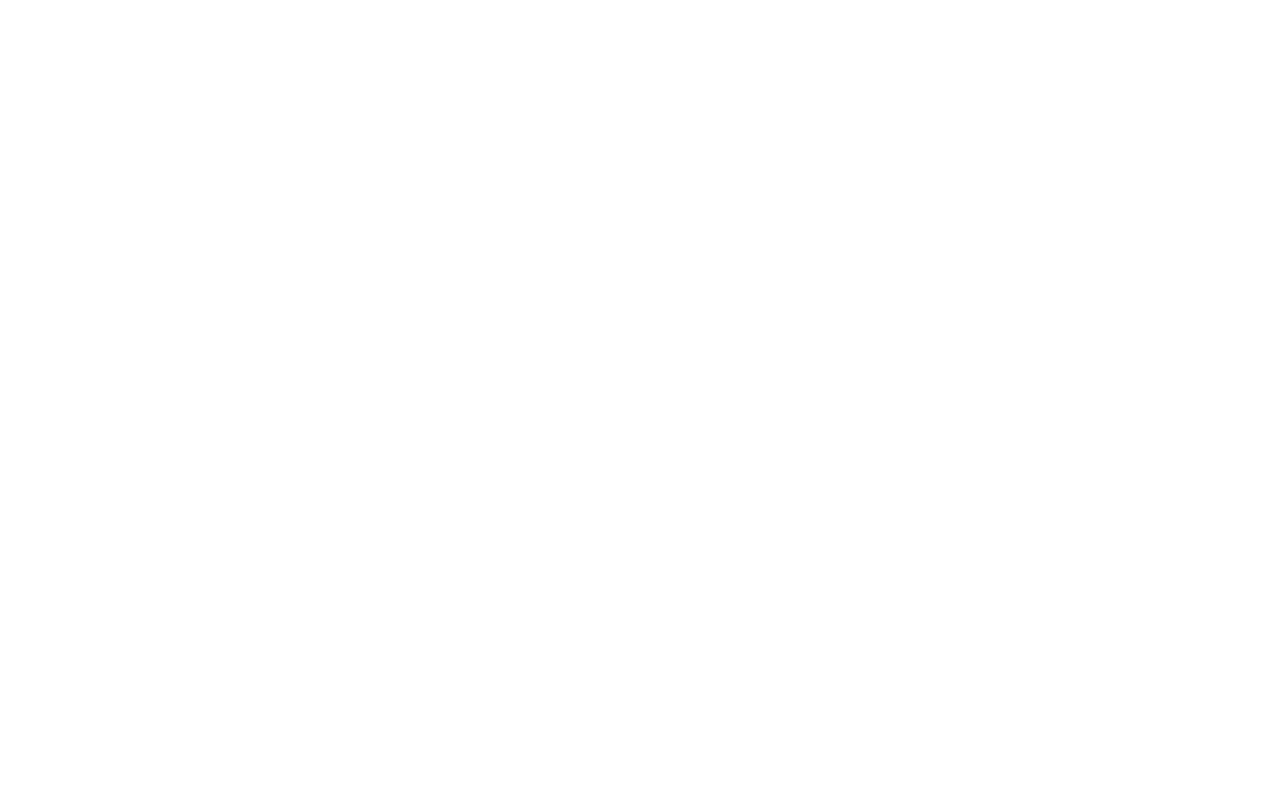
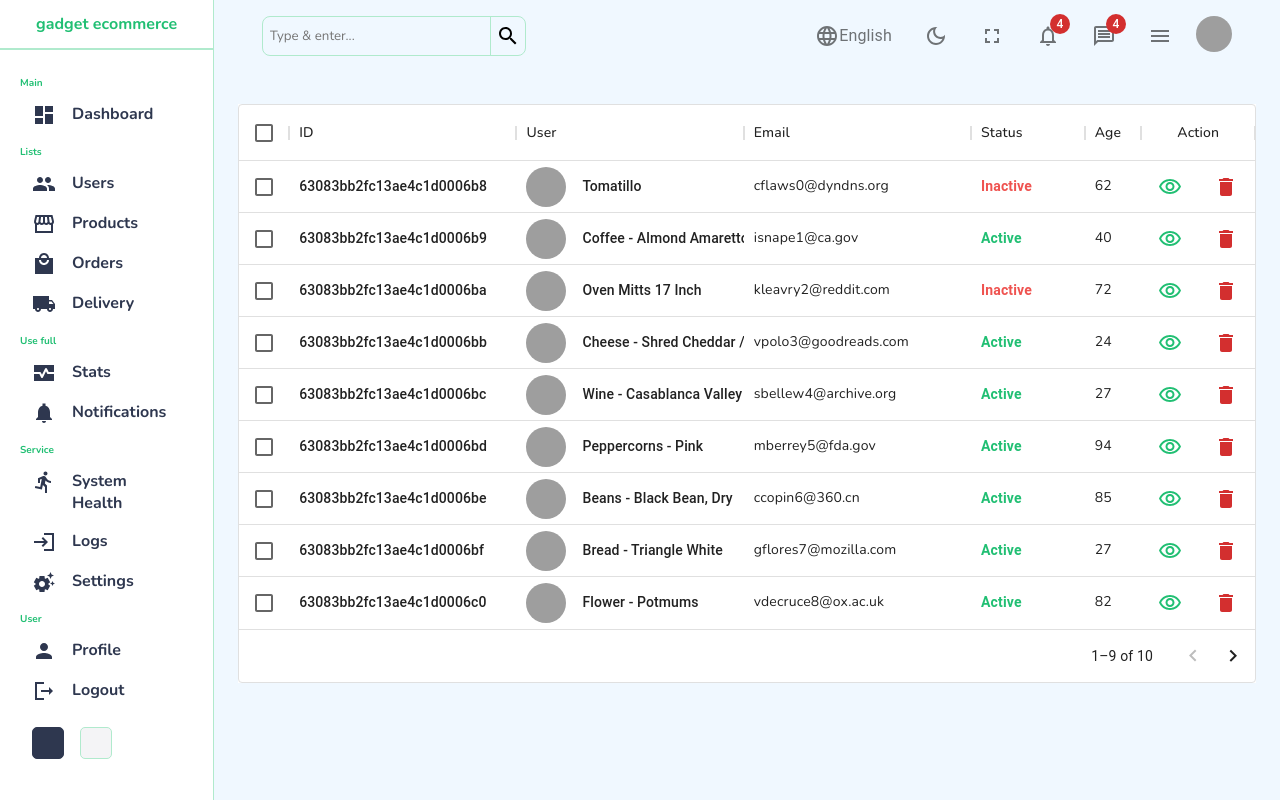
Before and after one commit to FreemanJournal/material-dashboard, a React (Create React App) app: page /orders in a window 1280 px wide. Before the commit this address had no page. Built offline with nearby package versions, Linux system fonts and the light colour scheme; grey boxes are pictures that could not be loaded.

Commit message:
Configure data table properly

```diff
--- a/package.json
+++ b/package.json
@@ -7,6 +7,7 @@
     "@emotion/styled": "^11.10.0",
     "@mui/icons-material": "^5.8.4",
     "@mui/material": "^5.10.1",
+    "@mui/x-data-grid": "^5.16.0",
     "@testing-library/jest-dom": "^5.16.5",
     "@testing-library/react": "^13.3.0",
     "@testing-library/user-event": "^13.5.0",
--- a/src/App.tsx
+++ b/src/App.tsx
@@ -15,8 +15,7 @@
       dark: "#2E374F",
       contrastText: "#F4F4F6",
       light_dark: "#758283",
-      bg_shadow:"rgba(0, 0, 0, 0.16) 0px 1px 4px",
-      // bg_shadow:"rgba(0, 0, 0, 0.16) 0px 1px 4px"
+      bg:"#f0f8ff"
     },
   },
 });
@@ -39,6 +38,11 @@
               <Route path=":productID" element={<Single />} />
               <Route path="new" element={<New />} />
             </Route>
+            <Route path="orders">
+              <Route index element={<List />} />
+              <Route path=":orderID" element={<Single />} />
+              <Route path="new" element={<New />} />
+            </Route>
           </Route>
         </Routes>
       </BrowserRouter>
--- a/src/Assets/_variables.scss
+++ b/src/Assets/_variables.scss
@@ -3,6 +3,6 @@
 $dark: #2E374F;
 $light_dark: #758283;
 $contrastText: #F4F4F6;
-$bg:aliceblue;
+$bg:#f0f8ff;
 
 $bg_shadow:rgba(0, 0, 0, 0.16) 0px 1px 4px;
--- /dev/null
+++ b/src/components/datatable/DataTable.tsx
@@ -0,0 +1,81 @@
+import { Delete, Edit, PanoramaFishEye, VisibilityOutlined } from "@mui/icons-material";
+import { Box, IconButton, Stack } from "@mui/material";
+import { DataGrid, GridColDef, GridRenderCellParams } from "@mui/x-data-grid";
+import { userColumns, userRows } from "./datatablesource";
+
+export default function DataTable() {
+  function deleteHandler(id: string) {
+    console.log("deleteID", id);
+  }
+  function viewHandler(id: string) {
+    console.log("ViewID", id);
+  }
+  const actionColumn: GridColDef[] = [
+    {
+      field: "action",
+      headerName: "Action",
+      flex: 1,
+      hideSortIcons: true,
+      disableColumnMenu: true,
+      headerAlign: "center",
+      align: "center",
+
+      renderCell: (params: GridRenderCellParams) => {
+        return (
+          <Stack direction={"row"} gap={2} className="cellAction">
+            <IconButton
+              aria-label="View the item"
+              title="View"
+              sx={{
+                color: "custom.main",
+                "&.MuiButton-root:hover": {
+                  color: "custom.light",
+                },
+              }}
+              onClick={() => viewHandler(params.row.id)}
+            >
+              <VisibilityOutlined />
+            </IconButton>
+            <IconButton
+                aria-label="delete the item"
+                title="Delete"
+              sx={{
+                color: "error.main",
+                "&.MuiButton-root:hover": {
+                  color: "error.light",
+                },
+              }}
+              onClick={() => deleteHandler(params.row.id)}
+            >
+              <Delete />
+            </IconButton>
+          </Stack>
+        );
+      },
+    },
+  ];
+  //   const [userRows, setUserRows] = useState([]);
+  //   useEffect(() => {
+  //     axios("/data/users.json").then(({ data }) => setUserRows(data));
+  //   }, []);
+  //   console.log('userRows',userRows)
+  return (
+    <Box style={{ width: "100%" }} sx={{ background: "white" }}>
+      <DataGrid
+        rows={userRows}
+        columns={userColumns.concat(actionColumn)}
+        pageSize={9}
+        rowsPerPageOptions={[9]}
+        checkboxSelection
+        autoHeight
+        editMode="row"
+        sx={{
+          "& .MuiDataGrid-columnHeader:focus,& .MuiDataGrid-cell:focus": {
+            // border:0,
+            outline: 0,
+          },
+        }}
+      />
+    </Box>
+  );
+}
--- /dev/null
+++ b/src/components/datatable/datatablesource.tsx
@@ -0,0 +1,141 @@
+import { CheckCircle, Error } from "@mui/icons-material";
+import { Avatar, Button, Stack, Typography } from "@mui/material";
+import { GridColDef, GridRenderCellParams } from "@mui/x-data-grid";
+
+export const userColumns: GridColDef[] = [
+  {
+    field: "id",
+    headerName: "ID",
+    flex: 2,
+    renderCell: (params: GridRenderCellParams) => {
+      return <Typography variant="subtitle2">{params.row.id}</Typography>;
+    },
+  },
+  {
+    field: "username",
+    headerName: "User",
+    flex: 2,
+    renderCell: (params: GridRenderCellParams) => {
+      return (
+        <Stack
+          direction={"row"}
+          gap={2}
+          alignItems="center"
+          className="cellWithImg"
+        >
+          <Avatar
+            src="https://source.unsplash.com/random"
+            className="cellImg"
+            alt=""
+          />
+          <Typography variant="subtitle2">{params.row.username}</Typography>
+        </Stack>
+      );
+    },
+  },
+  { field: "email", headerName: "Email", flex: 2 },
+  {
+    field: "status",
+    headerName: "Status",
+    flex: 1,
+    renderCell: (params: GridRenderCellParams) => {
+      return (
+        <Typography
+          variant="body2"
+          sx={{
+            fontWeight: "bold",
+            color: `${
+              params.row.status === "Active" ? "custom.main" : "error.light"
+            }`,
+          }}
+        >
+          {params.row.status}
+        </Typography>
+      );
+    },
+  },
+  { field: "age", headerName: "Age", flex: 0.5 },
+];
+
+export const userRows = [
+  {
+    id: "63083bb2fc13ae4c1d0006b8",
+    username: "Tomatillo",
+    img: "http://dummyimage.com/250x100.png/cc0000/ffffff",
+    email: "cflaws0@dyndns.org",
+    status: "Inactive",
+    age: 62,
+  },
+  {
+    id: "63083bb2fc13ae4c1d0006b9",
+    username: "Coffee - Almond Amaretto",
+    img: "http://dummyimage.com/187x100.png/dddddd/000000",
+    email: "isnape1@ca.gov",
+    status: "Active",
+    age: 40,
+  },
+  {
+    id: "63083bb2fc13ae4c1d0006ba",
+    username: "Oven Mitts 17 Inch",
+    img: "http://dummyimage.com/236x100.png/5fa2dd/ffffff",
+    email: "kleavry2@reddit.com",
+    status: "Inactive",
+    age: 72,
+  },
+  {
+    id: "63083bb2fc13ae4c1d0006bb",
+    username: "Cheese - Shred Cheddar / Mozza",
+    img: "http://dummyimage.com/108x100.png/ff4444/ffffff",
+    email: "vpolo3@goodreads.com",
+    status: "Active",
+    age: 24,
+  },
+  {
+    id: "63083bb2fc13ae4c1d0006bc",
+    username: "Wine - Casablanca Valley",
+    img: "http://dummyimage.com/154x100.png/dddddd/000000",
+    email: "sbellew4@archive.org",
+    status: "Active",
+    age: 27,
+  },
+  {
+    id: "63083bb2fc13ae4c1d0006bd",
+    username: "Peppercorns - Pink",
+    img: "http://dummyimage.com/190x100.png/cc0000/ffffff",
+    email: "mberrey5@fda.gov",
+    status: "Active",
+    age: 94,
+  },
+  {
+    id: "63083bb2fc13ae4c1d0006be",
+    username: "Beans - Black Bean, Dry",
+    img: "http://dummyimage.com/193x100.png/5fa2dd/ffffff",
+    email: "ccopin6@360.cn",
+    status: "Active",
+    age: 85,
+  },
+  {
+    id: "63083bb2fc13ae4c1d0006bf",
+    username: "Bread - Triangle White",
+    img: "http://dummyimage.com/211x100.png/cc0000/ffffff",
+    email: "gflores7@mozilla.com",
+    status: "Active",
+    age: 27,
+  },
+  {
+    id: "63083bb2fc13ae4c1d0006c0",
+    username: "Flower - Potmums",
+    img: "http://dummyimage.com/232x100.png/dddddd/000000",
+    email: "vdecruce8@ox.ac.uk",
+    status: "Active",
+    age: 82,
+  },
+  {
+    id: "63083bb2fc13ae4c1d0006c1",
+    username: "Wine - Barbera Alba Doc 2001",
+    img: "http://dummyimage.com/107x100.png/cc0000/ffffff",
+    email: "rdagless9@storify.com",
+    status: "Inactive",
+    age: 66,
+  },
+];
--- a/src/components/sidebar/Sidebar.tsx
+++ b/src/components/sidebar/Sidebar.tsx
@@ -1,16 +1,21 @@
 import {
-  Dashboard, DirectionsRunSharp,
+  Dashboard,
+  DirectionsRunSharp,
   GroupSharp,
   LocalMallSharp,
-  LocalShippingSharp, LoginSharp,
-  LogoutSharp, MonitorHeartSharp,
+  LocalShippingSharp,
+  LoginSharp,
+  LogoutSharp,
+  MonitorHeartSharp,
   NotificationsSharp,
   PersonSharp,
   SettingsSuggestSharp,
-  StorefrontSharp
+  StorefrontSharp,
 } from "@mui/icons-material";
+import { useNavigate } from "react-router-dom";
 import "./sidebar.scss";
 export default function Sidebar() {
+  const navigate = useNavigate();
   return (
     <div className="sidebar">
       <div className="top">
@@ -20,57 +25,57 @@
       <div className="center">
         <ul>
           <p className="title">Main</p>
-          <li>
-            <Dashboard className="icon"/>
+          <li onClick={() => navigate("/")}>
+            <Dashboard className="icon" />
             <span>Dashboard</span>
           </li>
           <p className="title">Lists</p>
-          <li>
-            <GroupSharp className="icon"/>
+          <li onClick={() => navigate("/users")}>
+            <GroupSharp className="icon" />
             <span>Users</span>
           </li>
-          <li>
-            <StorefrontSharp className="icon"/>
+          <li onClick={() => navigate("/products")}>
+            <StorefrontSharp className="icon" />
             <span>Products</span>
           </li>
-          <li>
-            <LocalMallSharp className="icon"/>
+          <li onClick={() => navigate("/orders")}>
+            <LocalMallSharp className="icon" />
             <span>Orders</span>
           </li>
-          <li>
-            <LocalShippingSharp className="icon"/>
+          <li onClick={() => navigate("/")}>
+            <LocalShippingSharp className="icon" />
             <span>Delivery</span>
           </li>
           <p className="title">Use full</p>
-          <li>
-            <MonitorHeartSharp className="icon"/>
+          <li onClick={() => navigate("/")}>
+            <MonitorHeartSharp className="icon" />
             <span>Stats</span>
           </li>
-          <li>
-            <NotificationsSharp className="icon"/>
+          <li onClick={() => navigate("/")}>
+            <NotificationsSharp className="icon" />
             <span>Notifications</span>
           </li>
 
           <p className="title">Service</p>
-          <li>
-            <DirectionsRunSharp className="icon"/>
+          <li onClick={() => navigate("/")}>
+            <DirectionsRunSharp className="icon" />
             <span>System Health</span>
           </li>
-          <li>
-            <LoginSharp className="icon"/>
+          <li onClick={() => navigate("/")}>
+            <LoginSharp className="icon" />
             <span>Logs</span>
           </li>
-          <li>
-            <SettingsSuggestSharp className="icon"/>
+          <li onClick={() => navigate("/")}>
+            <SettingsSuggestSharp className="icon" />
             <span>Settings</span>
           </li>
           <p className="title">User</p>
-          <li>
-            <PersonSharp className="icon"/>
+          <li onClick={() => navigate("/")}>
+            <PersonSharp className="icon" />
             <span>Profile</span>
           </li>
-          <li>
-            <LogoutSharp className="icon"/>
+          <li onClick={() => navigate("/")}>
+            <LogoutSharp className="icon" />
             <span>Logout</span>
           </li>
         </ul>
--- a/src/pages/List/List.page.tsx
+++ b/src/pages/List/List.page.tsx
@@ -1,14 +1,23 @@
-import Navbar from "../../components/navbar/Navbar"
-import Sidebar from "../../components/sidebar/Sidebar"
+import { Box, Stack } from "@mui/material";
+import DataTable from "../../components/datatable/DataTable";
+import Navbar from "../../components/navbar/Navbar";
+import Sidebar from "../../components/sidebar/Sidebar";
 
 export default function List() {
   return (
-    <div className="list">
-      <Sidebar/>
-      <div className="listContainer">
-        <Navbar/>
+    <Stack className="home" direction={"row"}>
+      <Sidebar />
+      <Box
+        flex={5}
+        className="homeContainer"
+        sx={{ backgroundColor: "custom.bg" }}
+      >
+        <Navbar />
 
-      </div>
-    </div>
-  )
+        <Box className="listContainer" p={3}>
+          <DataTable />
+        </Box>
+      </Box>
+    </Stack>
+  );
 }
--- a/src/theme.d.ts
+++ b/src/theme.d.ts
@@ -9,11 +9,11 @@
     }
     interface SimplePaletteColorOptions{
         light_dark?:string,
-        bg_shadow?:string
+        bg?:string
     }
     interface PaletteColor{
         light_dark?:string,
-        bg_shadow?:string
+        bg?:string
 
     }
 }
```
Also changed, not shown: public/data/users.json (added, +102 -0 lines), src/pages/Home/Home.page.tsx (+5 -6 lines), src/pages/Home/home.scss (+7 -7 lines), 1 other file (tests, documents, lock files or other folders).
